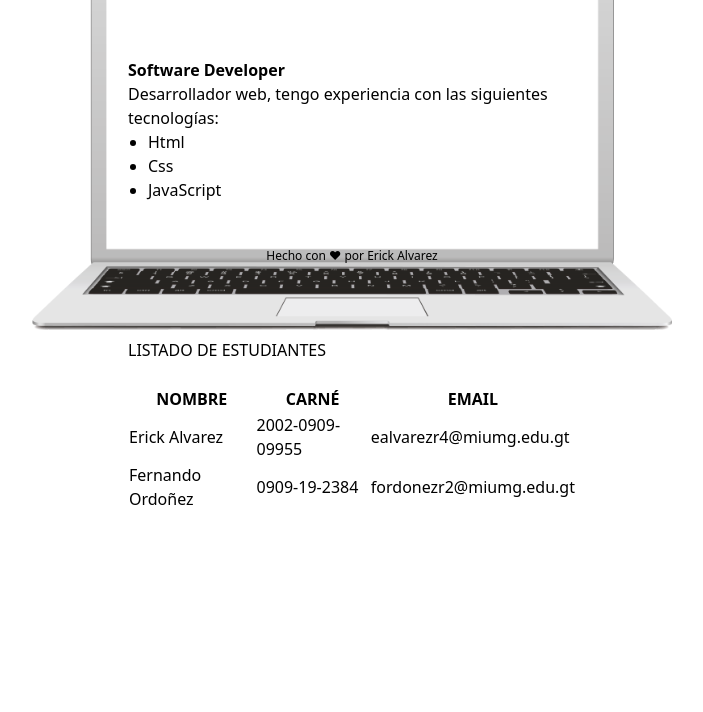
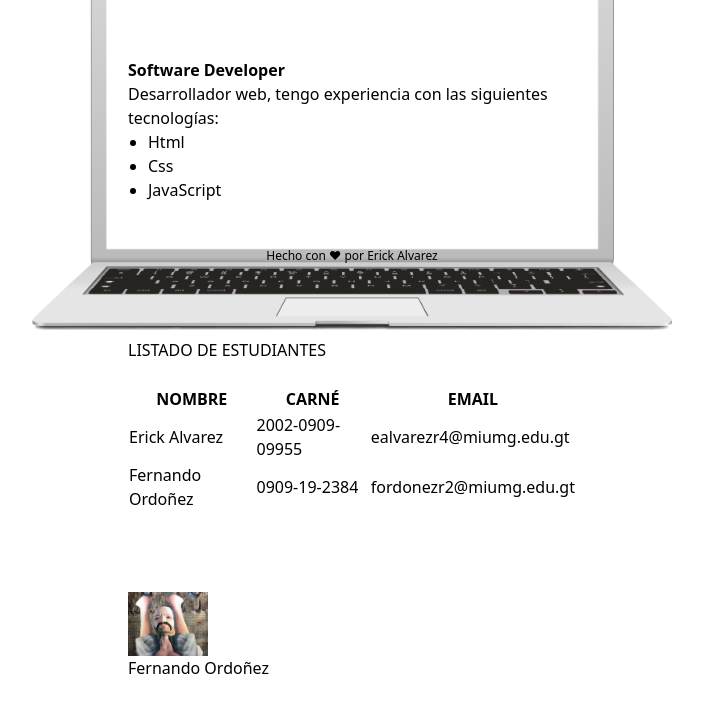
Before and after one commit to eealvarez/portafolio, a plain HTML site: page index.html in a window 1280 px wide. Shown: the part 158-870 px from the top of the page, without its empty margins (288-991 px from the left). Drawn offline with nearby package versions, Linux system fonts and the light colour scheme.

Commit message:
feat: agregado una imagen, nombre y apellido

```diff
--- a/index.html
+++ b/index.html
@@ -63,6 +63,13 @@
   </tr>
 
 </table>
+<div>
+  <div class="w-20 mt-20">
+    <img src="images/12.jpg" alt="hehe" class="img-f">
+  </div>
+  <p class="text-bold">Fernando Ordoñez</p>
+ </div>
     </div>
+
   </body>
 </html>
```
Also changed, not shown: images/12.jpg (added).
